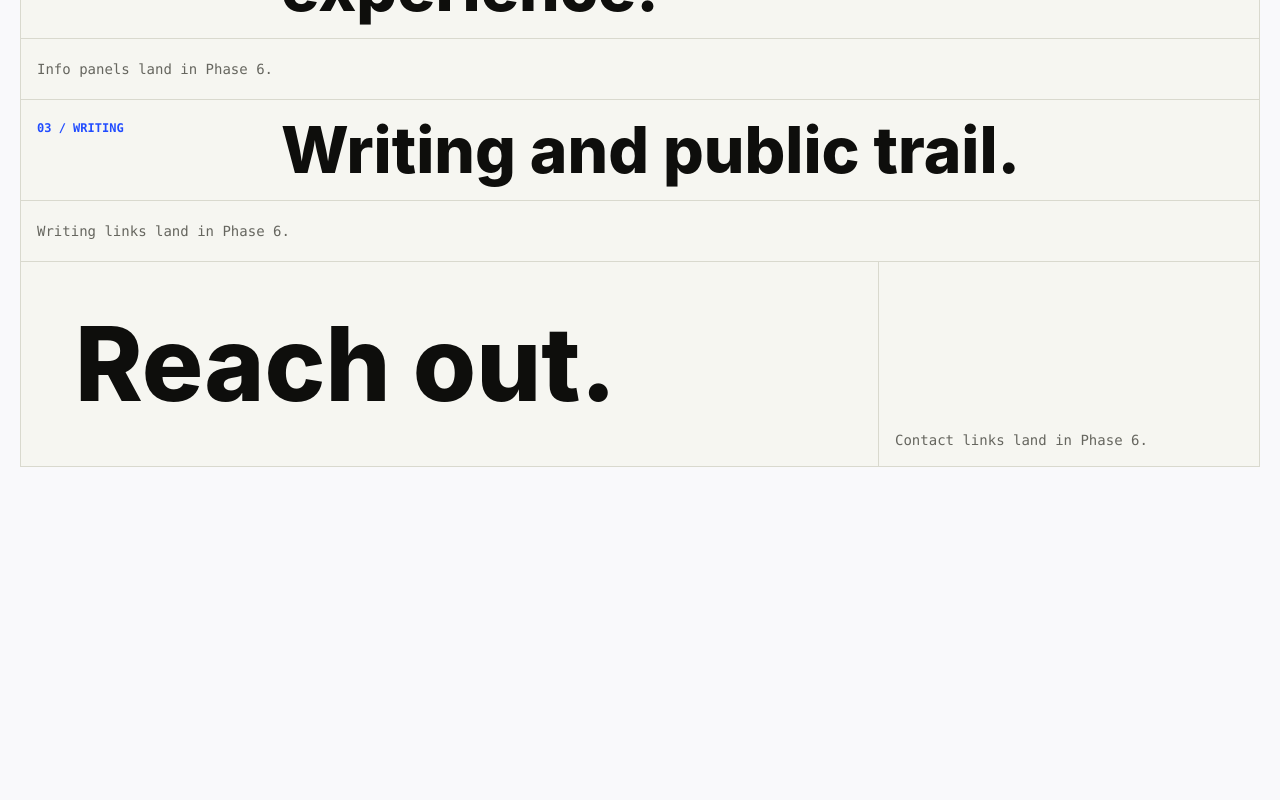
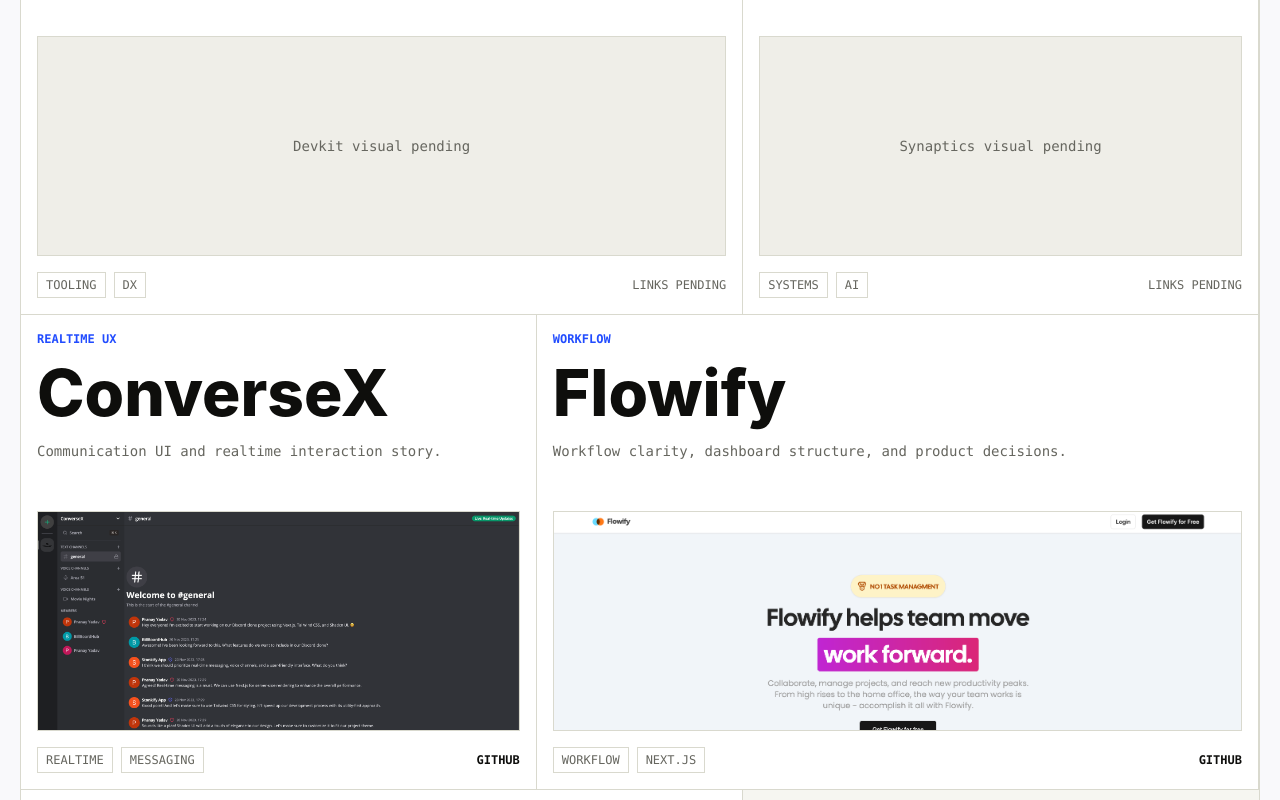
Before and after one commit to gh0sty02/Portfolio, a Next.js app: page / in a window 1280 px wide. Shown: the part 1080-1880 px from the top of the page. Before the commit the page ends 1547 px from the top, so only its background shows below. Built offline with nearby package versions, Linux system fonts and the light colour scheme; no server answers.

Commit message:
feat: add dossier project gallery

```diff
--- /dev/null
+++ b/components/dossier/ProjectGallery.tsx
@@ -0,0 +1,12 @@
+import { featuredProjects } from 'data/portfolio';
+import { ProjectRecord } from './ProjectRecord';
+
+export function ProjectGallery() {
+  return (
+    <div className="grid grid-cols-1 md:grid-cols-12">
+      {featuredProjects.map((project) => (
+        <ProjectRecord key={project.name} project={project} />
+      ))}
+    </div>
+  );
+}
--- /dev/null
+++ b/components/dossier/ProjectRecord.tsx
@@ -0,0 +1,86 @@
+import { cn } from '@/lib/utils';
+import type { FeaturedProject } from 'data/portfolio';
+import Image from 'next/image';
+
+type ProjectRecordProps = {
+  project: FeaturedProject;
+};
+
+export function ProjectRecord({ project }: ProjectRecordProps) {
+  const links = [
+    project.liveUrl ? { label: 'Live', href: project.liveUrl } : null,
+    project.githubUrl ? { label: 'GitHub', href: project.githubUrl } : null,
+  ].filter(Boolean) as { label: string; href: string }[];
+
+  return (
+    <article
+      className={cn(
+        'group min-h-[430px] border-b border-r border-dossier-line bg-dossier-paper p-4 transition-colors hover:bg-dossier-bg',
+        project.size === 'large' ? 'md:col-span-7' : 'md:col-span-5'
+      )}
+    >
+      <div className="flex min-h-full flex-col justify-between gap-6">
+        <div>
+          <p className="mb-4 font-dossier-mono text-xs font-bold uppercase text-dossier-accent">
+            {project.category}
+          </p>
+          <h3 className="font-dossier-heading text-[clamp(2.4rem,5vw,5rem)] font-extrabold leading-[0.94] text-dossier-ink">
+            {project.name}
+          </h3>
+          <p className="mt-4 max-w-[560px] font-dossier-mono text-sm leading-[1.7] text-dossier-muted">
+            {project.summary}
+          </p>
+        </div>
+
+        <div>
+          <div className="mt-6 grid h-[220px] place-items-center overflow-hidden border border-dossier-line bg-[#efeee8]">
+            {project.image ? (
+              <Image
+                alt={`${project.name} project preview`}
+                className="h-full w-full object-cover transition-transform duration-300 group-hover:scale-[1.03]"
+                height={440}
+                src={project.image}
+                width={720}
+              />
+            ) : (
+              <span className="px-6 text-center font-dossier-mono text-sm text-dossier-muted">
+                {project.name} visual pending
+              </span>
+            )}
+          </div>
+
+          <div className="mt-4 flex flex-wrap items-center justify-between gap-3 font-dossier-mono text-xs text-dossier-muted">
+            <div className="flex flex-wrap gap-2">
+              {project.tags.map((tag) => (
+                <span
+                  className="border border-dossier-line px-2 py-1 uppercase"
+                  key={tag}
+                >
+                  {tag}
+                </span>
+              ))}
+            </div>
+
+            {links.length > 0 ? (
+              <div className="flex gap-3">
+                {links.map((link) => (
+                  <a
+                    className="font-bold uppercase text-dossier-ink transition-colors hover:text-dossier-accent"
+                    href={link.href}
+                    key={link.href}
+                    rel="noreferrer"
+                    target="_blank"
+                  >
+                    {link.label}
+                  </a>
+                ))}
+              </div>
+            ) : (
+              <span className="uppercase">Links pending</span>
+            )}
+          </div>
+        </div>
+      </div>
+    </article>
+  );
+}
--- a/pages/index.tsx
+++ b/pages/index.tsx
@@ -1,6 +1,7 @@
 import { DossierFrame } from '@/components/dossier/DossierFrame';
 import { DossierNav } from '@/components/dossier/DossierNav';
 import { HeroDossier } from '@/components/dossier/HeroDossier';
+import { ProjectGallery } from '@/components/dossier/ProjectGallery';
 import { SectionHeader } from '@/components/dossier/SectionHeader';
 import type { NextPage } from 'next';
 import Head from 'next/head';
@@ -30,9 +31,7 @@
       <main>
         <section id="work" className="border-b border-dossier-line">
           <SectionHeader eyebrow="01 / Work" title="Project records" />
-          <div className="p-4 font-dossier-mono text-sm leading-7 text-dossier-muted">
-            Project gallery lands in Phase 5.
-          </div>
+          <ProjectGallery />
         </section>
 
         <section id="info" className="border-b border-dossier-line">
```
Also changed, not shown: 1 other file (tests, documents, lock files or other folders).
